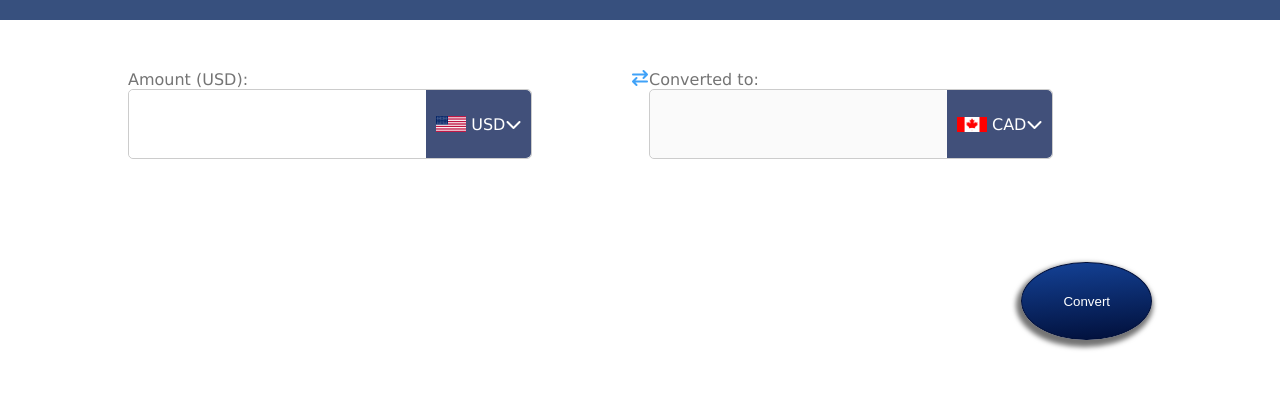
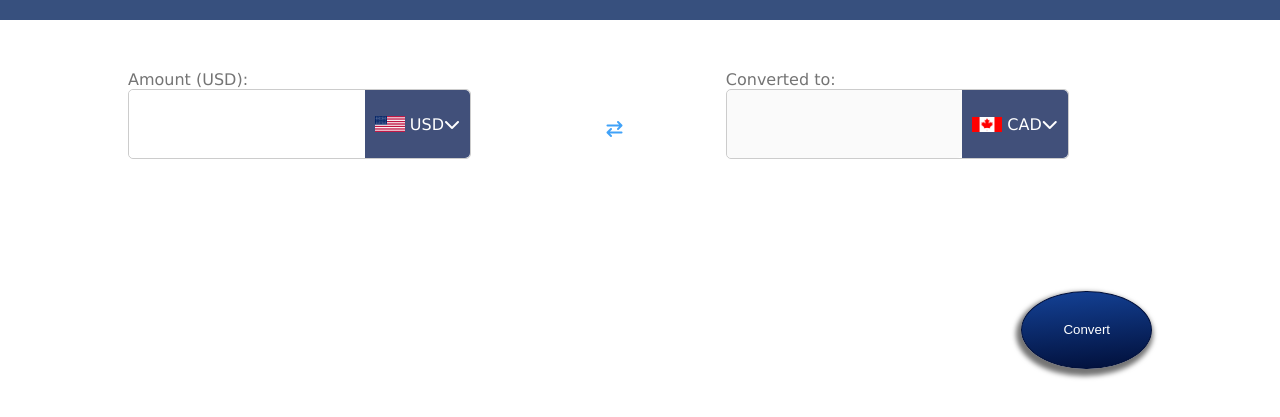
Before and after one commit to Tseringkhando/currencyconverter, a plain HTML site: page index.html in a window 1280 px wide. Shown: the part 129-546 px from the top of the page. Drawn offline with Linux system fonts and the light colour scheme.

Commit message:
exchange icon solved

```diff
--- a/index.html
+++ b/index.html
@@ -15,6 +15,7 @@
 <!-- SECTION -->
 <section>
     <div class="forms-container">
+        <!-- Two forms for each USD and CAD fields -->
         <form>
             <label for="usd-amount">Amount (USD):</label> <br>
             <div class="input-container">
@@ -27,7 +28,10 @@
                 </div>
             </div>
         </form>
-        <i class="fa fa-exchange" aria-hidden="true"></i>
+        <div class="exchange-icon">
+            <i class="fa fa-exchange" aria-hidden="true"></i>
+        </div>
+
         <form>
             <label for="cad-amount">Converted to:</label> <br>
             <div class="input-container">
--- a/style.css
+++ b/style.css
@@ -26,6 +26,8 @@ header {
 
 form {
     width: 50%;
+    margin: 0;
+    padding: 0;
 }
 
 label {
@@ -89,3 +91,11 @@ span {
     color: #40a2f8;
     height: auto;
 }
+
+
+.exchange-icon{
+    padding: 5%;
+    display: flex;
+    align-items: center;
+    margin-right: 5%;
+}
```
